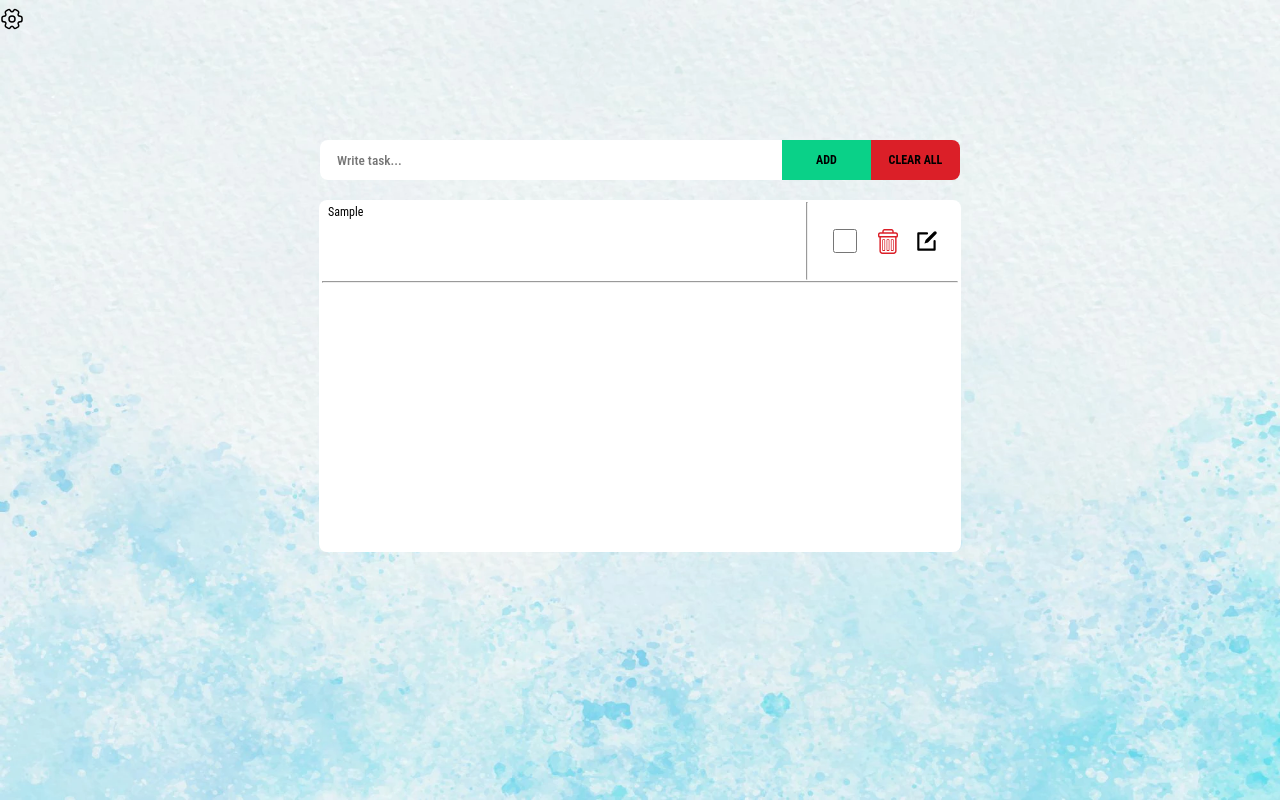
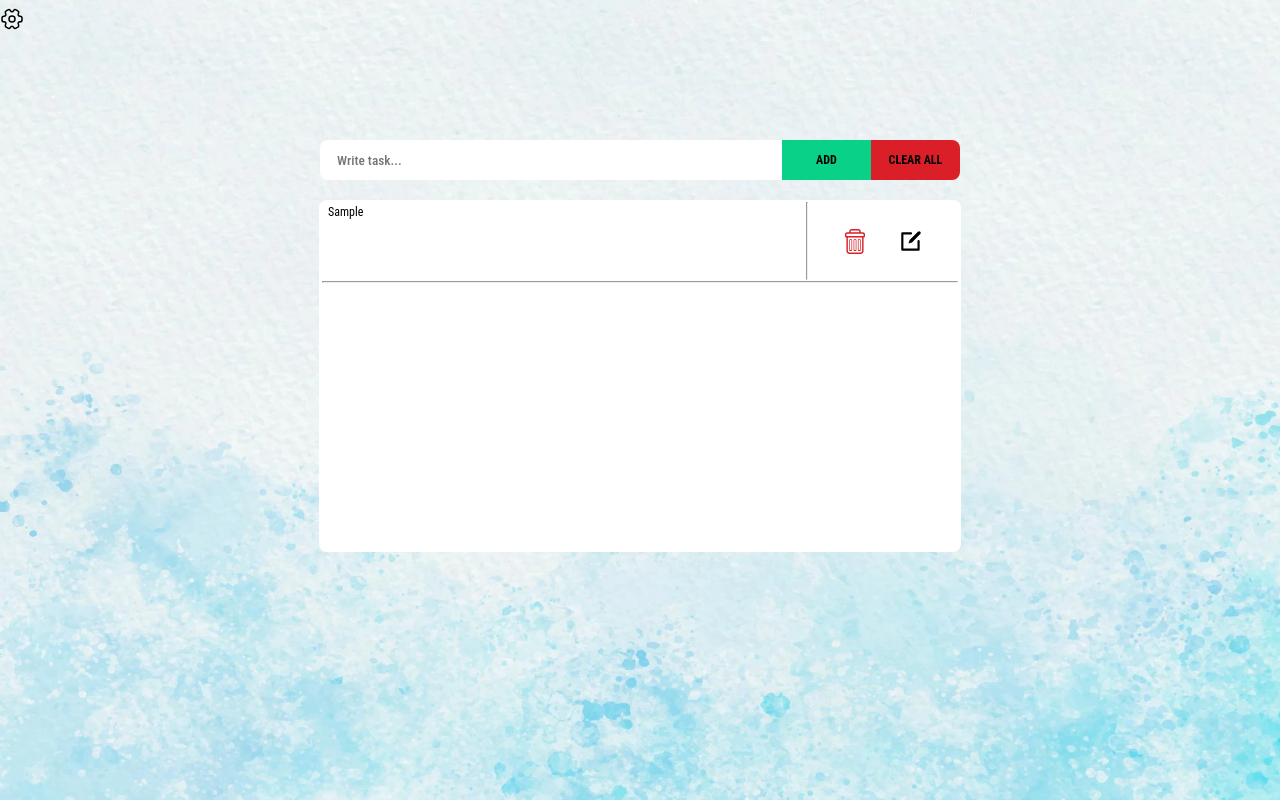
Before and after one commit to MRezaHeydar1376/todo, a React (Create React App) app: page / in a window 1280 px wide. Both pictures are taken after typing "Sample" into the empty fields and a click on the button "ADD". Built offline with nearby package versions, Linux system fonts and the light colour scheme.

Commit message:
Remove addtional code

```diff
--- a/src/components/card.tsx
+++ b/src/components/card.tsx
@@ -7,13 +7,11 @@ import { Button, Div, H5, H6, Img, Input, Line, Paragraph } from "../styles";
 interface Props {
     id: string;
     text: string;
-    isCompleted: boolean;
-    completeTask(): void;
     removeTask(id: string): void;
     editTask(id: string, text: string): void;
 }
 
-function Card({ id, text, isCompleted, completeTask, removeTask, editTask }: Props) {
+function Card({ id, text, removeTask, editTask }: Props) {
 
     const [task, setTask] = useState("");
     const [edit, setEdit] = useState(false);
@@ -96,17 +94,10 @@ function Card({ id, text, isCompleted, completeTask, removeTask, editTask }: Pro
                             width="19%"
                             height="100%"
                             display="flex"
-                            justify="space-between"
+                            justify="space-around"
                             align="center"
                             padding="0 20px"
                         >
-                            <Input
-                                type="checkbox"
-                                width="30%"
-                                height="30%"
-                                checked={isCompleted}
-                                onChange={completeTask}
-                            />
                             <Img
                                 src={Trash}
                                 width="20px"
--- a/src/pages/index.tsx
+++ b/src/pages/index.tsx
@@ -10,7 +10,6 @@ function Home() {
     const store = useStore();
     const [task, setTask] = useState("");
     const theme = useTheme();
-
 
     function getValue(event: ChangeEvent<HTMLInputElement>) {
         setTask(event.target.value)
@@ -92,8 +91,6 @@ function Home() {
                         <Card
                             id={todo.id}
                             text={todo.text}
-                            isCompleted={todo.isCompleted}
-                            completeTask={todo.toggleState}
                             removeTask={removeTask}
                             editTask={editTask}
                         />
```
